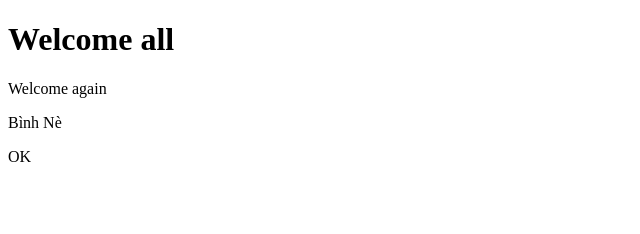
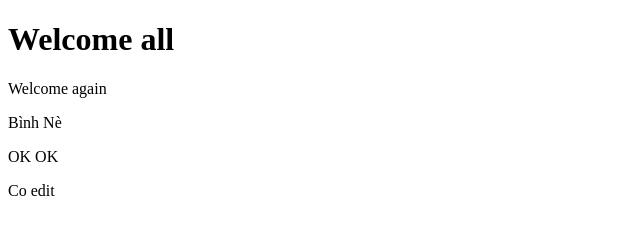
Before and after one commit to lanhphamthi/Group1_Furniture, a plain HTML site: page index.html in a window 1280 px wide. Shown: the full height of the page, 0-640 px from the left. Drawn offline with Linux system fonts and the light colour scheme.

Commit message:
co update

```diff
--- a/index.html
+++ b/index.html
@@ -9,6 +9,7 @@
         <h1>Welcome all</h1>
         <p>Welcome again</p>
         <p>Bình Nè</p>
-        <p>OK</p>
+        <p>OK OK</p>
+        <p>Co edit</p>
   </body>
 </html>
```
